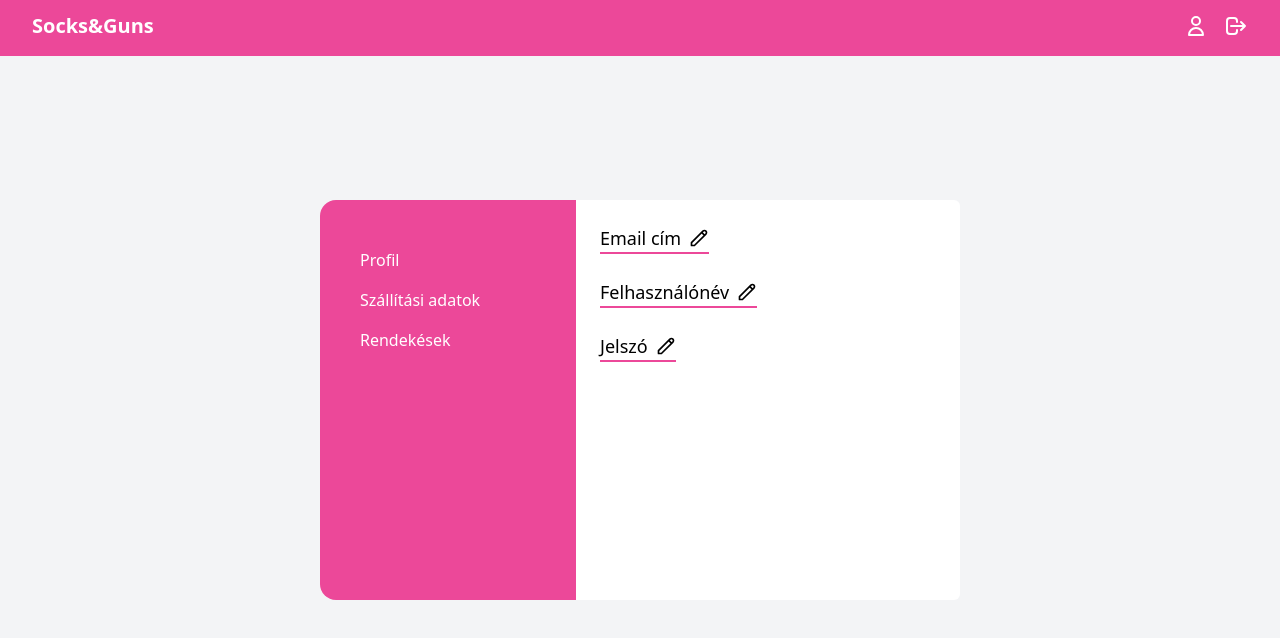
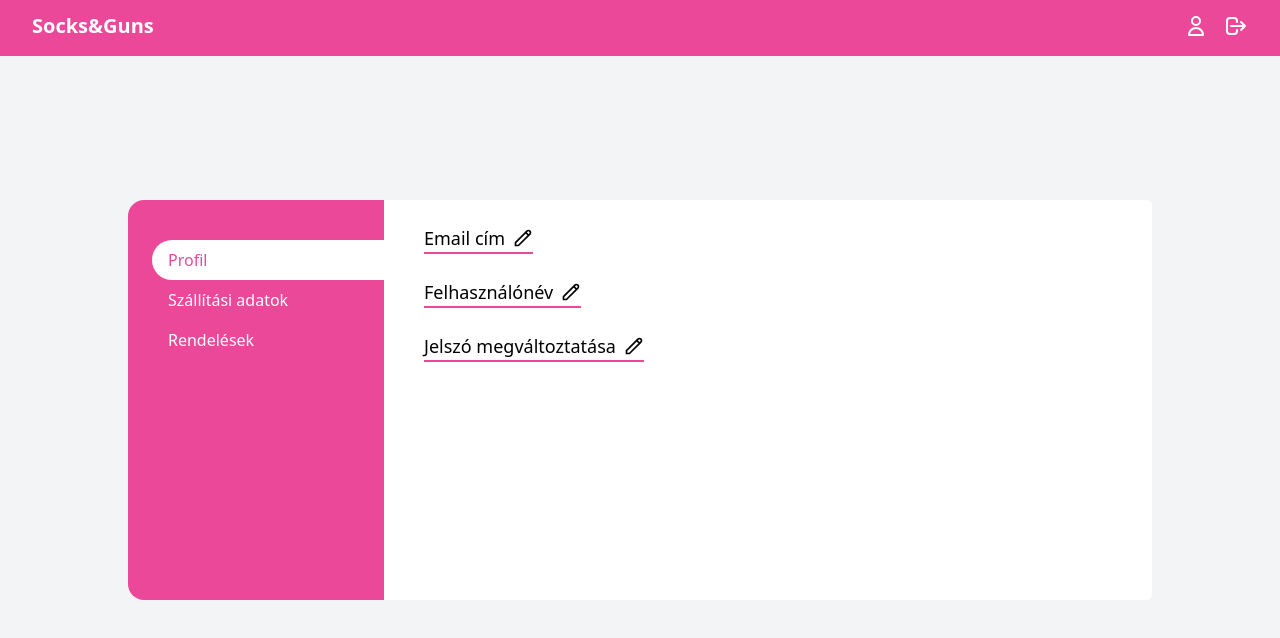
Before and after one commit to szaszabi7/SocksNGuns_Web, a Vue app: page /user/profile in a window 1280 px wide. Shown: the top 638 px of the page. Built offline with nearby package versions, Linux system fonts and the light colour scheme; no server answers; sample sign-in values are in the browser's storage.

Commit message:
logged in user data in profile page

```diff
--- a/src/components/Navbar.vue
+++ b/src/components/Navbar.vue
@@ -28,7 +28,6 @@ import { useRouter } from 'vue-router';
 
             if (store.state.user.token) {
                 loggedIn.value = true;
-                console.log(store.state.user.data)
             }
 
             return {
--- a/src/components/ProfileInformation.vue
+++ b/src/components/ProfileInformation.vue
@@ -1,10 +1,33 @@
 <script>
+import { useStore } from 'vuex';
+import { computed, onMounted, reactive } from 'vue';
+
+    export default {
+        setup() {
+            const store = useStore()
+
+            function userGet() {
+                store.dispatch('getUser')
+            }
+
+            onMounted(userGet)
+
+            const editedUser = reactive ({
+
+            })
+
+            return {
+                editedUser,
+                user: computed(() => store.getters.user)
+            }
+        }
+    }
 
 </script>
 
 <template>
-    <div class="w-96 bg-white rounded-r-md">
-        <div class="py-6 px-6">
+    <div class="w-full bg-white rounded-r-md">
+        <div class="py-6 px-10">
             <div>
                 <label for="email-address" class="inline-flex items-center text-lg border-b-2 border-pink-500 mb-2">
                     Email cím
@@ -12,7 +35,7 @@
                         <path stroke-linecap="round" stroke-linejoin="round" d="M15.232 5.232l3.536 3.536m-2.036-5.036a2.5 2.5 0 113.536 3.536L6.5 21.036H3v-3.572L16.732 3.732z" />
                     </svg>
                 </label>
-                <!-- <p>email_placholder</p> -->
+                <p>{{ user.email }}</p>
                 <input id="email-address" name="email" type="text" class="hidden w-full px-4 py-2 mt-2 border rounded-md focus:outline-none focus:ring-2 focus:ring-pink-600">
             </div>
             <div class="mt-4">
@@ -22,12 +45,12 @@
                         <path stroke-linecap="round" stroke-linejoin="round" d="M15.232 5.232l3.536 3.536m-2.036-5.036a2.5 2.5 0 113.536 3.536L6.5 21.036H3v-3.572L16.732 3.732z" />
                     </svg>
                 </label>
-                <!-- <p>username_placholder</p> -->
+                <p>{{ user.name }}</p>
                 <input id="username" name="username" type="text" class="hidden w-full px-4 py-2 mt-2 border rounded-md focus:outline-none focus:ring-2 focus:ring-pink-600">
             </div>
             <div class="mt-4">
                 <label for="password" class="inline-flex items-center text-lg border-b-2 border-pink-500 mb-2">
-                    Jelszó
+                    Jelszó megváltoztatása
                     <svg xmlns="http://www.w3.org/2000/svg" class="h-5 w-5 ml-2" fill="none" viewBox="0 0 24 24" stroke="currentColor" stroke-width="2">
                         <path stroke-linecap="round" stroke-linejoin="round" d="M15.232 5.232l3.536 3.536m-2.036-5.036a2.5 2.5 0 113.536 3.536L6.5 21.036H3v-3.572L16.732 3.732z" />
                     </svg>
--- a/src/components/ProfileSideMenu.vue
+++ b/src/components/ProfileSideMenu.vue
@@ -1,5 +1,5 @@
-<script>
-
+<script setup>
+import { RouterLink } from 'vue-router';
 </script>
 
 <template>
@@ -10,9 +10,26 @@
                 <!-- Helló {{username}} -->
                 <!-- user type (vásárló, admin) -->
             </div>
-            <div class="pl-4 pr-10 py-2 text-white hover:bg-white hover:text-pink-500 hover:rounded-l-3xl">Profil</div>
-            <div class="pl-4 pr-10 py-2 text-white hover:bg-white hover:text-pink-500 hover:rounded-l-3xl">Szállítási adatok</div>
-            <div class="pl-4 pr-10 py-2 text-white hover:bg-white hover:text-pink-500 hover:rounded-l-3xl">Rendekések</div>
+            <RouterLink to="/user/profile" >
+                <div class="pl-4 pr-10 py-2 text-white hover:bg-white hover:text-pink-500 hover:rounded-l-3xl">Profil</div>
+            </RouterLink>
+            <RouterLink to="/user/">
+                <div class="pl-4 pr-10 py-2 text-white hover:bg-white hover:text-pink-500 hover:rounded-l-3xl">Szállítási adatok</div>
+            </RouterLink>
+            <RouterLink to="/user/">
+                <div class="pl-4 pr-10 py-2 text-white hover:bg-white hover:text-pink-500 hover:rounded-l-3xl">Rendelések</div>
+            </RouterLink>
         </div>
      </div>
 </template>
+
+<style scoped>
+a.router-link-exact-active div{
+    background-color: white;
+    color: theme('colors.pink.500');
+    border-top-left-radius: 1.5rem;
+    border-bottom-left-radius: 1.5rem;
+    cursor: default;
+}
+
+</style>
--- a/src/router/index.js
+++ b/src/router/index.js
@@ -40,6 +40,7 @@ const router = createRouter({
         {
           path: 'profile',
           component: ProfileInformation,
+          name: 'ProfileInformationPanel'
         },
       ],
     }
--- a/src/store/index.js
+++ b/src/store/index.js
@@ -8,8 +8,20 @@ const store = createStore({
             token: sessionStorage.getItem('token'),
         }
     },
-    getters: {},
+    getters: {
+        user: (state) => {
+            return state.user.data
+        }
+    },
     actions: {
+        getUser({ commit }) {
+            return axiosClient.get('/user')
+                .then(({data}) => {
+                    commit('setUserOnly', data)
+                    console.log(data);
+                    return data;
+                })
+        },
         register({ commit }, user) {
             return axiosClient.post('/register', user)
                 .then(({data}) => {
@@ -40,8 +52,11 @@ const store = createStore({
         },
         setUser: (state, userData) => {
             state.user.token = userData.token;
+            sessionStorage.setItem('token', userData.token);
             state.user.data = userData.user;
-            sessionStorage.setItem('token', userData.token);
+        },
+        setUserOnly: (state, userData) => {
+            state.user.data = userData;
         }
     },
     modules: {},
--- a/src/views/UserPageView.vue
+++ b/src/views/UserPageView.vue
@@ -8,8 +8,10 @@ import { RouterView } from 'vue-router';
     <Navbar />
     <div class="flex items-center justify-center h-screen bg-gray-100">
         <div class="flex h-2/4">
-            <ProfileSideMenu />
-            <RouterView />
+            <div class="grid grid-cols-4">
+                <ProfileSideMenu class="col-span-1"/>
+                <RouterView class="col-span-3"/>
+            </div>
          </div>
     </div>
 </template>
```
